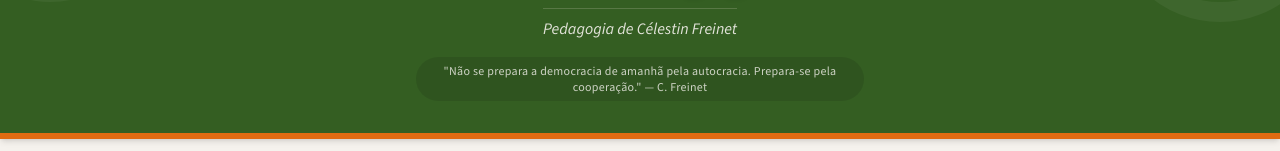
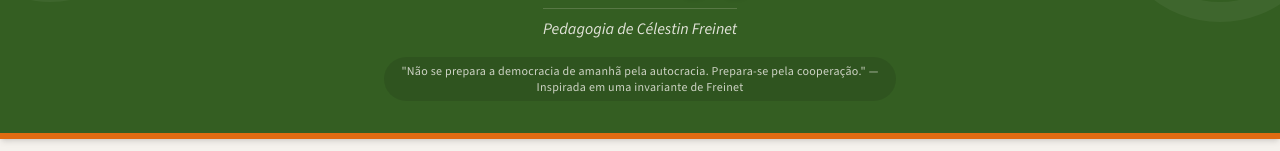
Before and after one commit to thiagovinicius7/Trilhas, a React (Vite) app: page / in a window 1280 px wide. Shown: the part 148-299 px from the top of the page. Built offline with nearby package versions, Linux system fonts and the light colour scheme.

Commit message:
refactor(header): update Freinet quote attribution
Adjust quote description to reflect that the text is inspired by Freinet's invariants and expand the container width for better readability.

```diff
--- a/src/components/Header.tsx
+++ b/src/components/Header.tsx
@@ -68,8 +68,8 @@ export default function Header({ onOpenConfig }: HeaderProps) {
         </p>
 
         {/* Small pedagogical quote for atmospheric alignment */}
-        <div className="mt-4 bg-black/10 px-4 py-1.5 rounded-full text-xs text-brand-parchment/80 max-w-md tracking-wide">
-          "Não se prepara a democracia de amanhã pela autocracia. Prepara-se pela cooperação." — C. Freinet
+        <div className="mt-4 bg-black/10 px-4 py-1.5 rounded-full text-xs text-brand-parchment/80 max-w-lg tracking-wide">
+          "Não se prepara a democracia de amanhã pela autocracia. Prepara-se pela cooperação." — Inspirada em uma invariante de Freinet
         </div>
       </div>
     </header>
```
